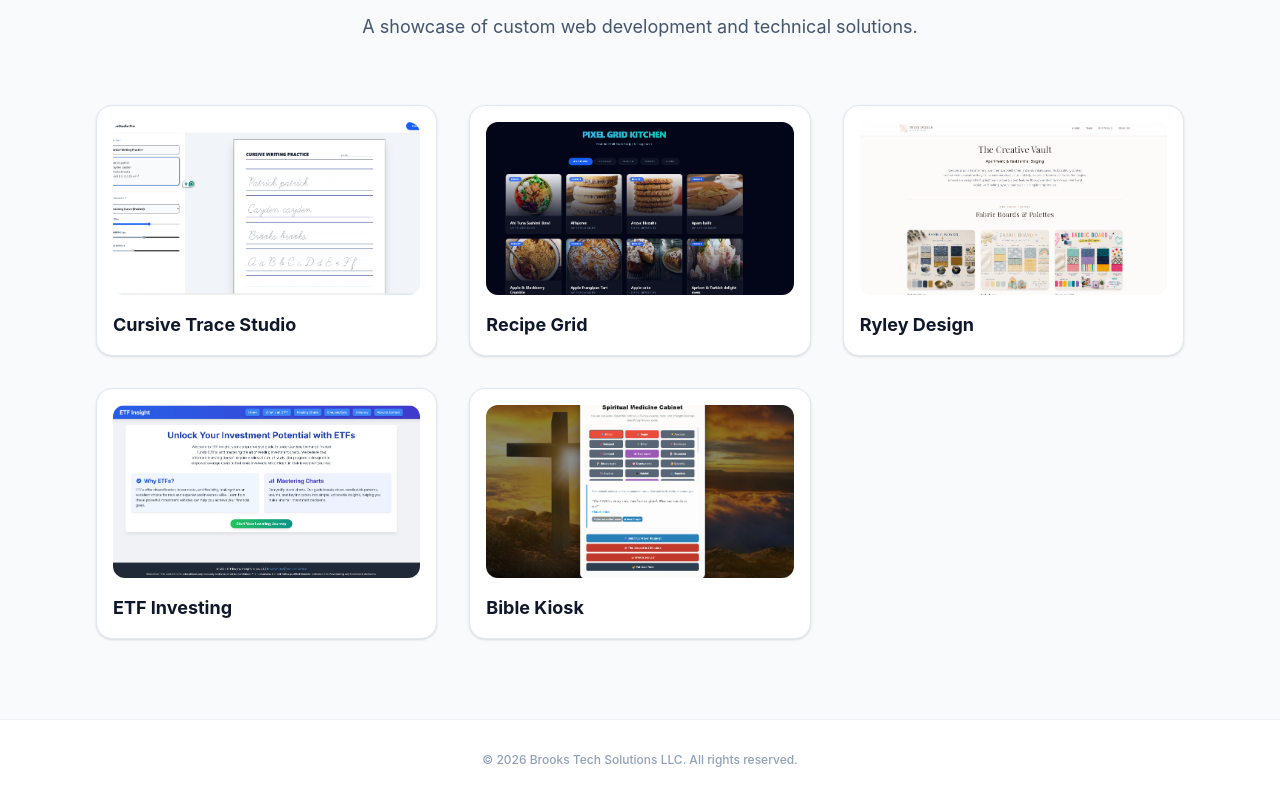
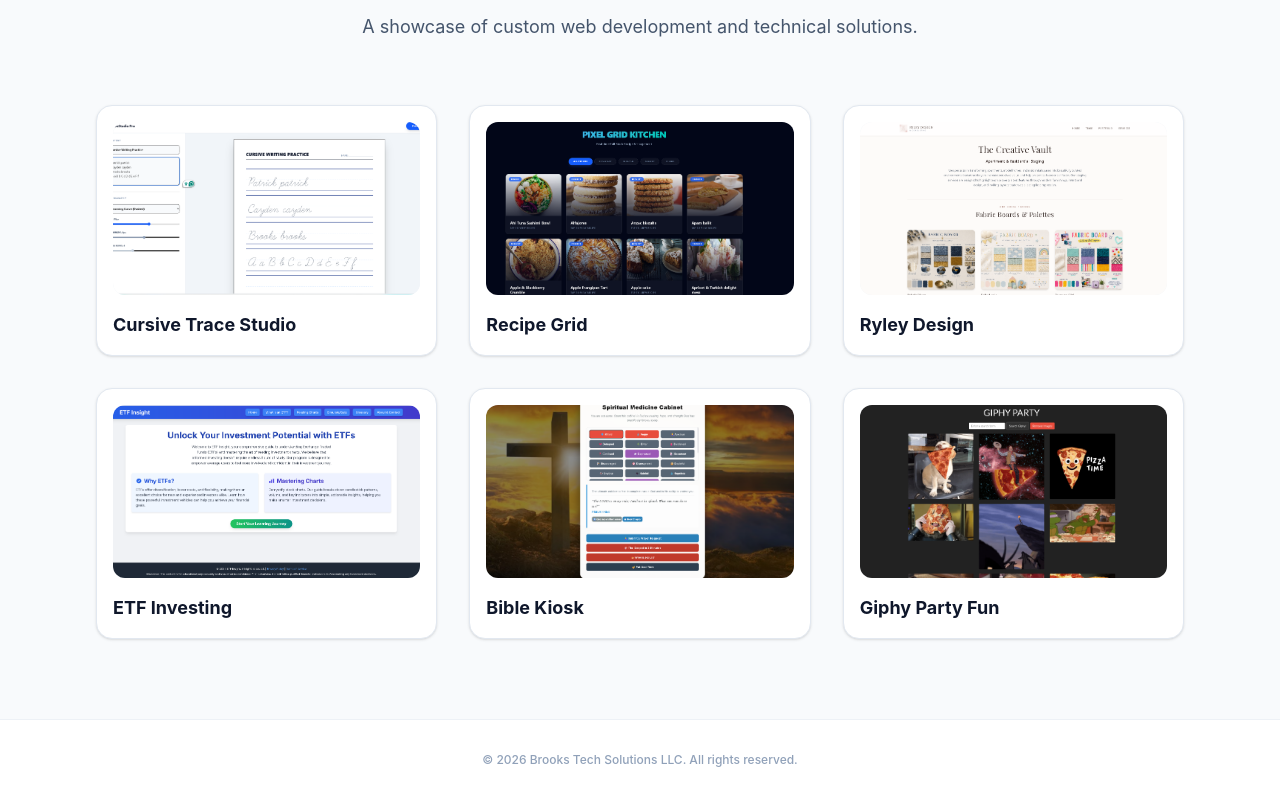
Before and after one commit to bbrooks37/btsdevs, a React (Vite) app: page / in a window 1280 px wide. Shown: the part 1099-1899 px from the top of the page. Built offline with nearby package versions, Linux system fonts and the light colour scheme.

Commit message:
feat: add Giphy Party Fun project to portfolio

```diff
--- a/src/components/PortfolioSection.tsx
+++ b/src/components/PortfolioSection.tsx
@@ -6,6 +6,7 @@ const projects = [
   { name: "Ryley Design", img: "/rdc.png", link: "https://ryleydesigns.com/" },
   { name: "ETF Investing", img: "/ETF.png", link: "https://etf-investing.netlify.app/" },
   { name: "Bible Kiosk", img: "/bible.png", link: "https://bible-kiosk.netlify.app/" },
+  { name: "Giphy Party Fun", img: "/giphy.png", link: "https://giphypartyfun.netlify.app/" },
 ];
 
 export default function PortfolioSection() {
```
Also changed, not shown: public/giphy.png (added).
